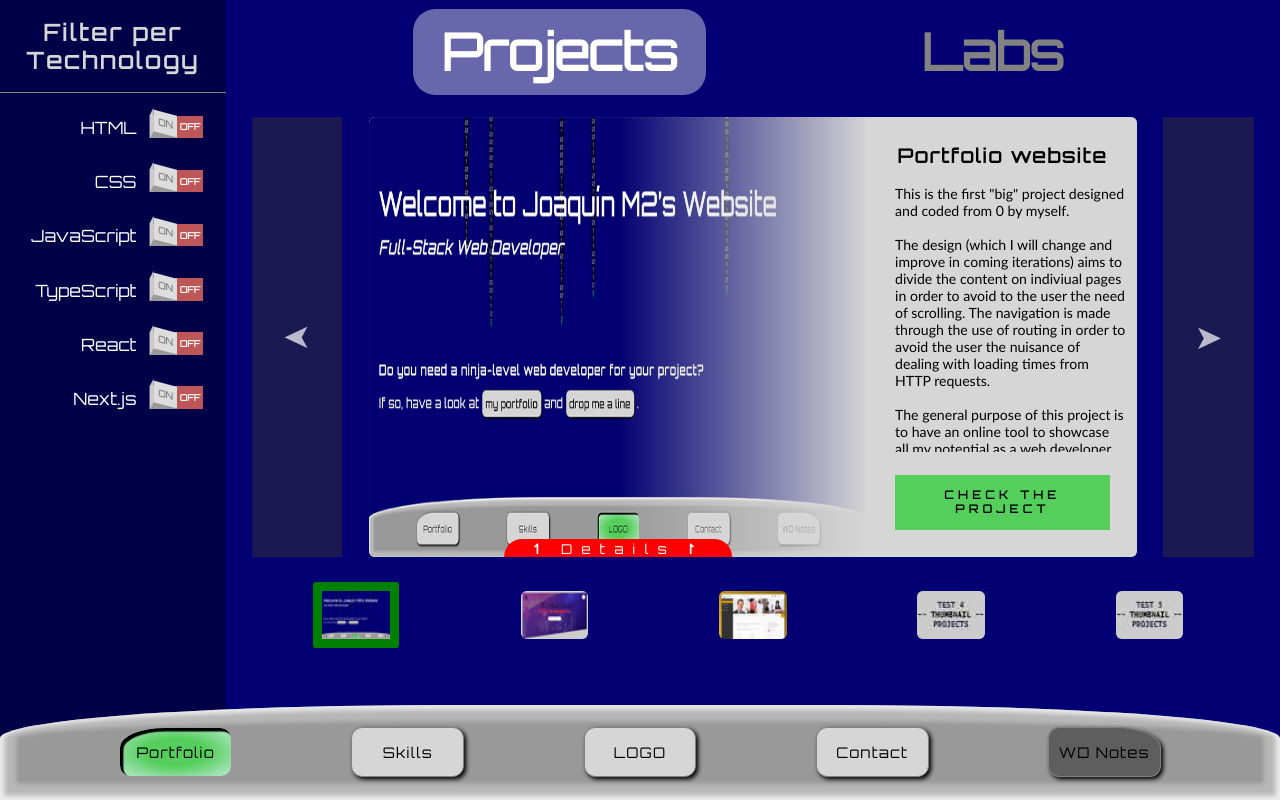
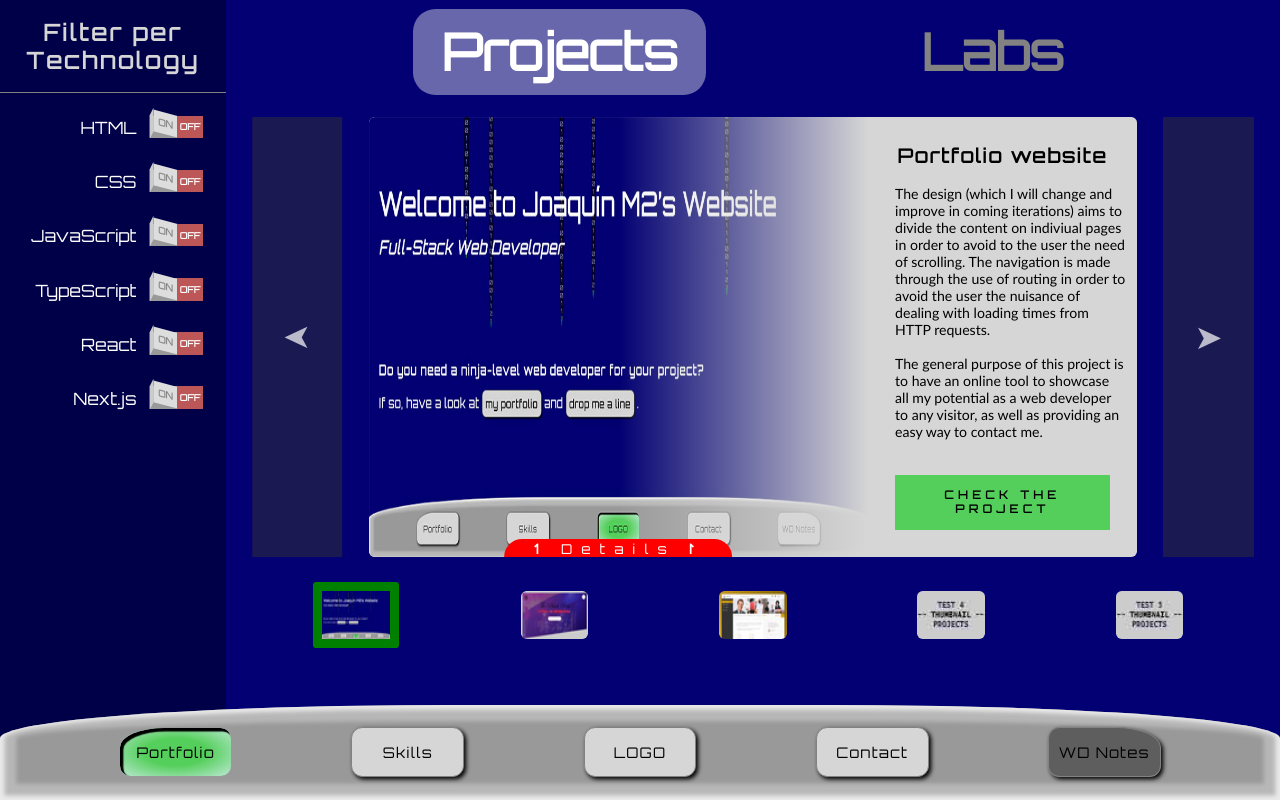
Before and after one commit to Joaquin-M2/portfolio-website, a Next.js app: page /portfolio/projects in a window 1280 px wide. Built offline with nearby package versions, Linux system fonts and the light colour scheme.

Commit message:
Change portfolio description

```diff
--- a/data/projects.js
+++ b/data/projects.js
@@ -24,9 +24,6 @@ const projects = [
     ],
     (
       <span>
-        This is the first "big" project designed and coded from 0 by myself.
-        <br />
-        <br />
         The design (which I will change and improve in coming iterations) aims
         to divide the content on indiviual pages in order to avoid to the user
         the need of scrolling. The navigation is made through the use of routing
```
